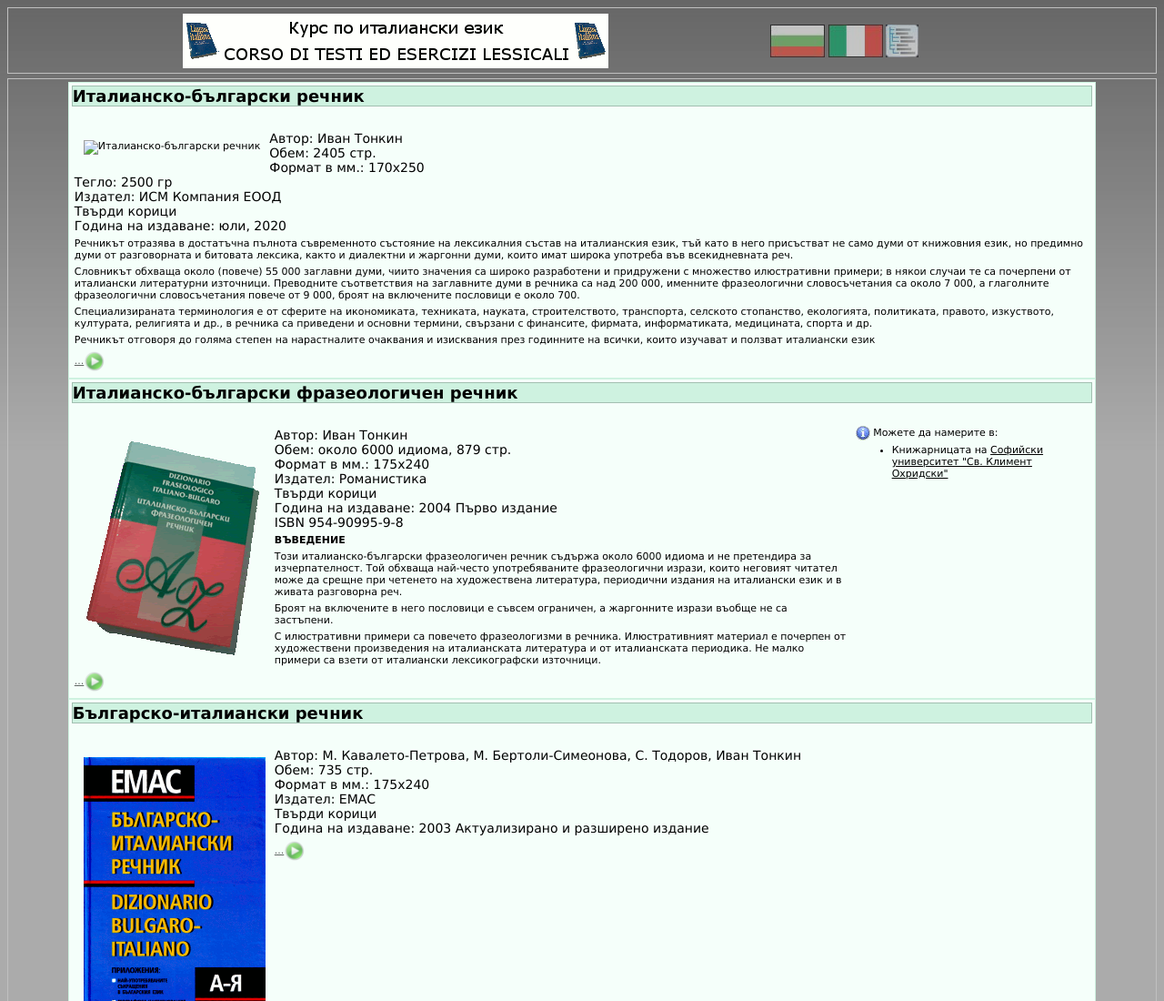
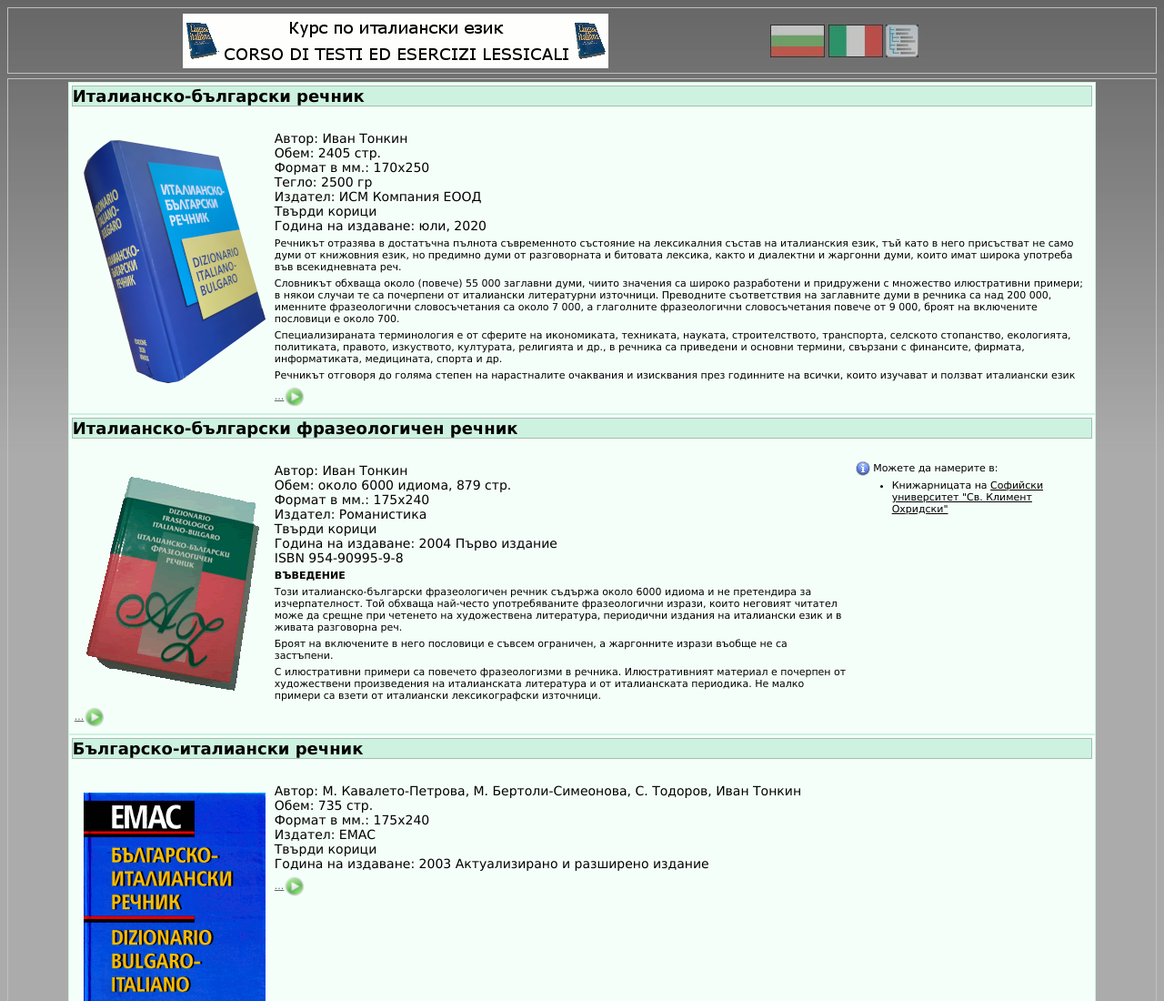
Before and after one commit to italiano-free/italiano-free.github.com, a plain HTML site: page bg/index.html in a window 1280 px wide. Shown: the top 1100 px of the page at 91% size. Drawn offline with Linux system fonts and the light colour scheme.

Commit message:
Update index.html

```diff
--- a/bg/index.html
+++ b/bg/index.html
@@ -54,7 +54,7 @@
 										<td valign="top">
 											<p>
 												<a href="/bg/itbgdiz_2020.html" title="Италианско-български речник">
-													<img src="/img/" class="floatLeft" title="Италианско-български речник" alt="Италианско-български речник"/>
+													<img src="/img/itbgdix2020_200x270.png" class="floatLeft" title="Италианско-български речник" alt="Италианско-български речник"/>
 												</a>
 												Автор: Иван Тонкин<br/>
 												Обем: 2405 стр.<br/>
```
